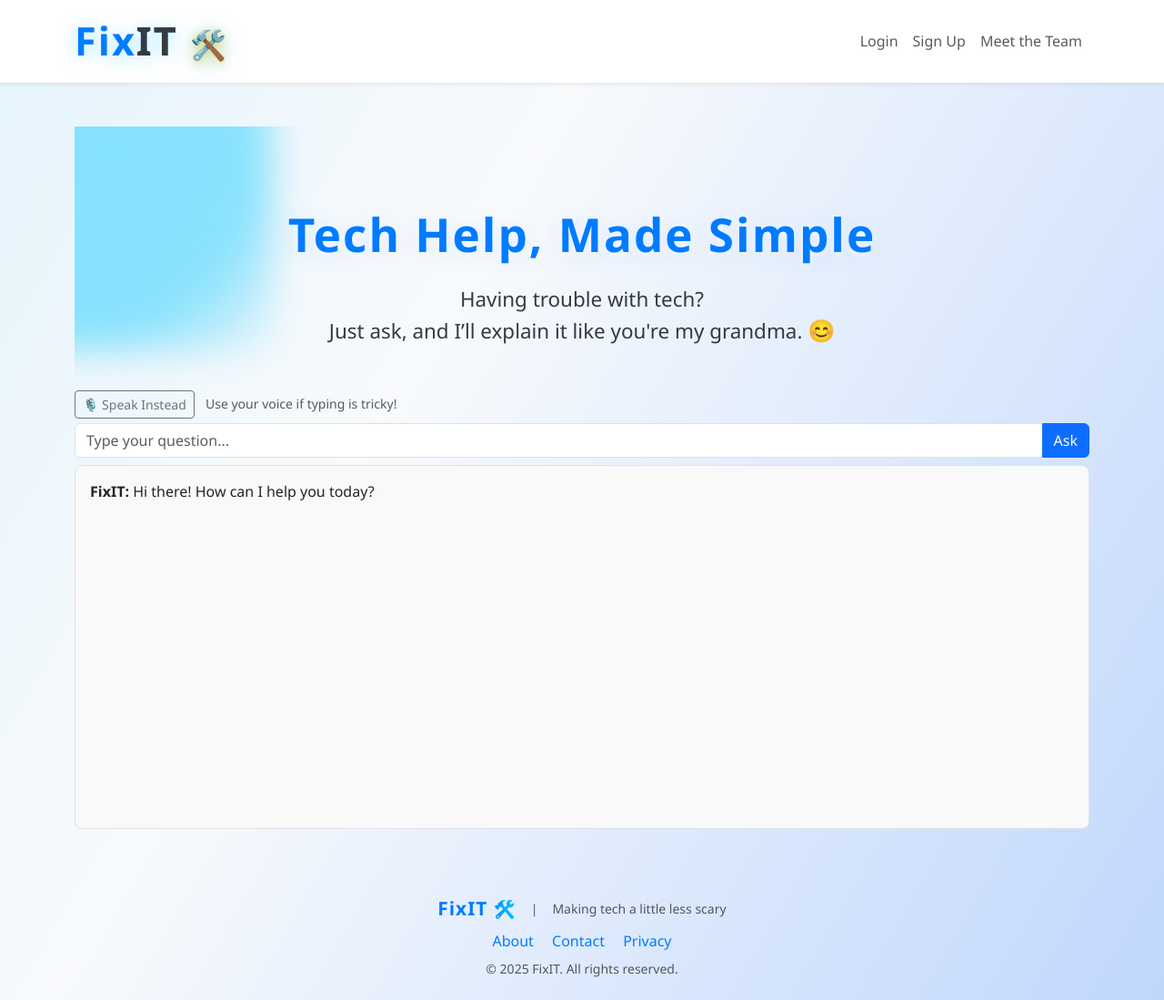
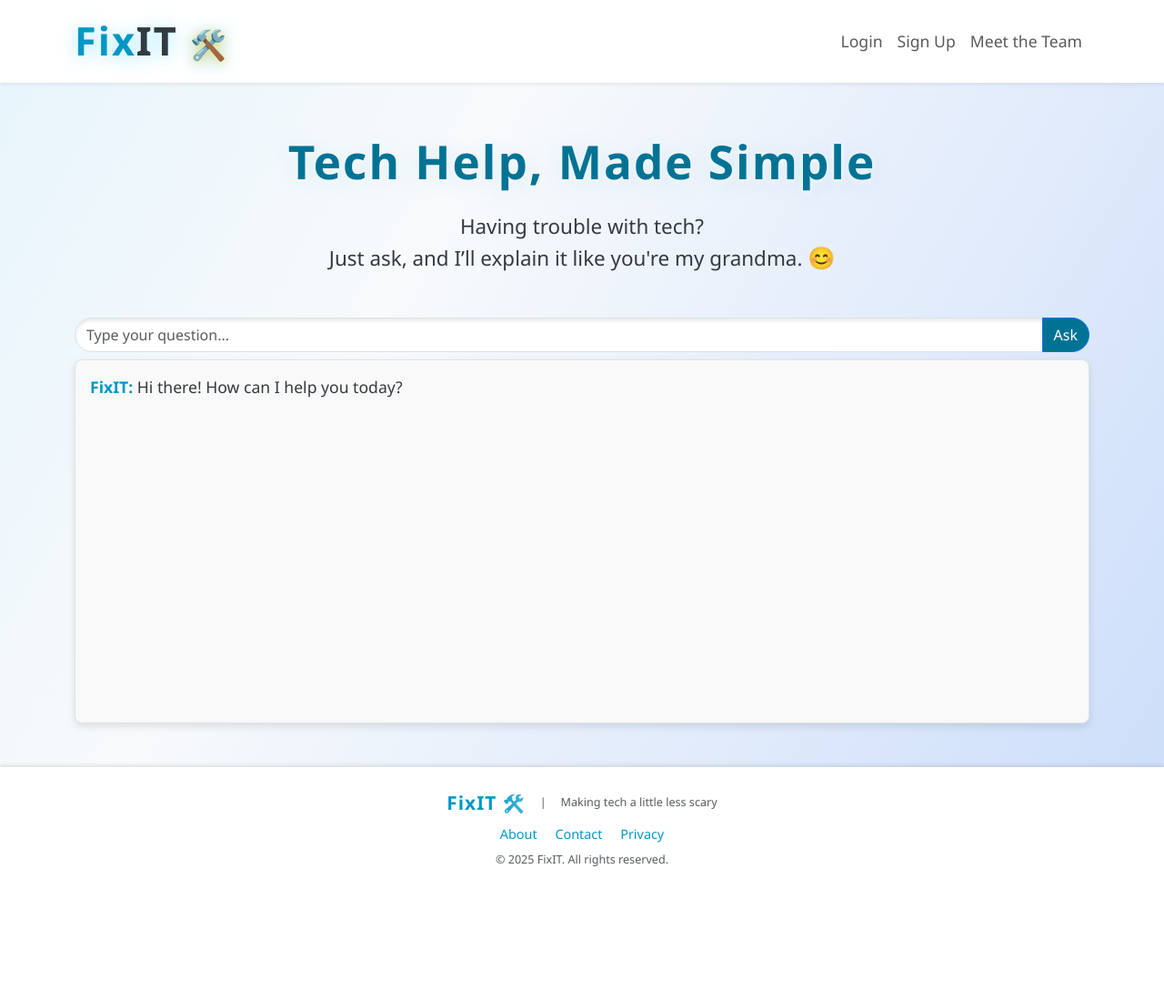
Before and after one commit to HughKeenan/FixIT, a Django app: page / in a window 1280 px wide. Shown: the whole page at 91% size. After the commit the page ends 952 px from the top, so only its background shows below. Run offline with Django 4.2, Linux system fonts and the light colour scheme.

Commit message:
Update colors and theme to all app pages

```diff
--- a/static/css/base.css
+++ b/static/css/base.css
@@ -1,4 +1,4 @@
-/* body {
+body {
     background: linear-gradient(135deg, #e0e7ff 0%, #f8fafc 100%);
     font-family: 'Roboto', sans-serif;
     font-size: 1.1rem;
@@ -10,28 +10,18 @@
     box-shadow: 0 4px 6px rgba(0, 0, 0, 0.1);
 }
 
-.chat-box {
-    height: 400px;
-    overflow-y: auto;
-    border: none;
-    padding: 1rem;
-    border-radius: 12px;
-    background: white;
-    box-shadow: 0 4px 8px rgba(0, 0, 0, 0.1);
-    transition: transform 0.3s ease-in-out;
-}
-
 .chat-box:hover {
     transform: scale(1.01);
 }
 
 .user-msg {
+    color: #c7278b;
     text-align: right;
     margin-bottom: 1rem;
 }
 
 .user-msg strong {
-    color: #0d6efd;
+    color: #c7278b;
 }
 
 .bot-msg {
@@ -40,7 +30,7 @@
 }
 
 .bot-msg strong {
-    color: #198754;
+    color: #0297c4;
 }
 
 .input-group input {
@@ -76,11 +66,11 @@ h1 {
 .btn-outline-secondary:hover {
     background: #6c757d;
     color: white;
-} */
+}
 
 
 body {
-    background: linear-gradient(120deg, #a1c4fd, #c2e9fb, #f8fafc, #a1c4fd);
+    background: linear-gradient(120deg, #85d9f3, #c2e9fb, #f8fafc, rgb(180, 206, 249));
     background-size: 300% 300%;
     animation: gradientBG 12s ease-in-out infinite;
     min-height: 100vh;
@@ -101,20 +91,11 @@ nav {
 .hero-section {
     position: relative;
     background: transparent;
-    padding: 5rem 0 3rem 0;
+    padding: 0.0 0 3rem 0;
     text-align: center;
     overflow: hidden;
 }
-.hero-section .hero-bg-shape,
-.hero-section .hero-bg-shape2 {
-    position: absolute;
-    width: 340px;
-    height: 340px;
-    filter: blur(18px);
-    z-index: 0;
-    opacity: 0.8;
-    animation: floatShape 6s ease-in-out infinite alternate;
-}
+
 .hero-section .hero-bg-shape {
     top: -120px;
     left: -120px;
@@ -124,7 +105,7 @@ nav {
 .hero-section .hero-bg-shape2 {
     bottom: -120px;
     right: -120px;
-    background: radial-gradient(circle at 60% 60%, #007bff99 60%, transparent 100%);
+    background: radial-gradient(circle at 60% 60%, #0297c499 60%, transparent 100%);
     animation-delay: 1.5s;
 }
 .chat-box {
@@ -134,16 +115,13 @@ nav {
     padding: 1rem;
     border-radius: 8px;
     background-color: #f9f9f9;
+    box-shadow: 0 4px 8px rgba(0, 0, 0, 0.1);
+    transition: transform 0.3s ease-in-out;
 }
 .user-msg, .bot-msg {
     margin-bottom: 1rem;
 }
-.user-msg {
-    text-align: right;
-}
-.bot-msg {
-    text-align: left;
-}
+
 .input-group {
     margin-bottom: 0.5rem;
 }
@@ -180,25 +158,29 @@ nav {
 }
 .auth-card .form-control:focus {
     box-shadow: 0 0 0 0.2rem #b6d4fe;
-    border-color: #007bff;
+    border-color: #0297c4;
 }
 .auth-card .btn-primary {
     width: 100%;
     font-weight: 600;
     letter-spacing: 1px;
 }
+.btn-primary{
+    background-color: #007395 !important;
+}
 .auth-link {
     display: block;
     margin-top: 1rem;
     text-align: center;
-  }
+    color: #0297c4 !important;
+}
 
 .auth-logo {
     font-size: 2.7rem;
     font-weight: 900;
     letter-spacing: 2px;
-    color: #007bff;
-    background: linear-gradient(90deg, #007bff 60%, #00c6ff 100%);
+    color: #0297c4;
+    background: linear-gradient(90deg, #0297c4 60%, #00c6ff 100%);
     -webkit-background-clip: text;
     -webkit-text-fill-color: transparent;
     display: inline-block;
@@ -245,9 +227,9 @@ nav {
 .hero-title {
     font-size: 3.2rem;
     font-weight: 800;
-    color: #007bff;
+    color: #007395;
     letter-spacing: 2px;
-    text-shadow: 0 4px 24px #007bff22, 0 2px 8px #fff;
+    text-shadow: 0 4px 24px #0297c422, 0 2px 8px #fff;
     z-index: 1;
     position: relative;
     margin-bottom: 0.5rem;
@@ -262,7 +244,7 @@ nav {
     animation: fadeInUp 1.2s;
 }
 .fancy-btn {
-    background: linear-gradient(90deg, #007bff 60%, #00c6ff 100%);
+    background: linear-gradient(90deg, #0297c4 60%, #00c6ff 100%);
     color: #fff;
     font-weight: 700;
     font-size: 1.2rem;
@@ -289,7 +271,7 @@ nav {
     left: 120%;
 }
 .fancy-btn:hover, .fancy-btn:focus {
-    background: linear-gradient(90deg, #0056b3 60%, #007bff 100%);
+    background: linear-gradient(90deg, #0e6079 60%, #0297c4 100%);
     box-shadow: 0 12px 36px 0 rgba(0, 123, 255, 0.22);
     transform: translateY(-3px) scale(1.04);
 }
@@ -314,7 +296,7 @@ nav {
 .feature-title {
     font-size: 1.3rem;
     font-weight: 700;
-    color: #007bff;
+    color: #0297c4;
     margin-bottom: 0.5rem;
 }
 .feature-desc {
@@ -344,7 +326,7 @@ nav {
         box-shadow: 0 0 8px 2px #00c6ff44;
     }
     to {
-        box-shadow: 0 0 18px 6px #007bff33;
+        box-shadow: 0 0 18px 6px #0297c433;
     }
 }
 @keyframes fadeInDown {
@@ -387,19 +369,19 @@ nav {
 /* Footer styles */
 .footer-logo {
     letter-spacing: 1px;
-    background: linear-gradient(90deg, #007bff 60%, #00c6ff 100%);
+    background: linear-gradient(90deg, #0297c4 60%, #45b4d5 100%);
     -webkit-background-clip: text;
     -webkit-text-fill-color: transparent;
     display: inline-block;
 }
 .footer-link {
-    color: #007bff;
+    color: #0297c4;
     text-decoration: none;
     font-weight: 500;
     transition: color 0.2s;
 }
 .footer-link:hover {
-    color: #0056b3;
+    color: #024458;
     text-decoration: underline;
 }
 @media (max-width: 600px) {
--- a/templates/home.html
+++ b/templates/home.html
@@ -9,10 +9,10 @@
             <div class="hero-subtitle">Having trouble with tech? <br>Just ask, and I’ll explain it like you're my grandma. <span style="font-size:1.5rem;">😊</span></div>
         </div>
     </div>
-    <div id="voice-input-group">
+    {% comment %} <div id="voice-input-group">
         <button class="btn btn-outline-secondary btn-sm" id="voiceInput">🎙️ Speak Instead</button>
         <span class="text-muted ms-2 small">Use your voice if typing is tricky!</span>
-    </div>
+    </div> {% endcomment %}
     <form id="chatForm" method="post" action="{% url 'ask_ai' %}">
         {% csrf_token %}
         <div class="input-group">
```
